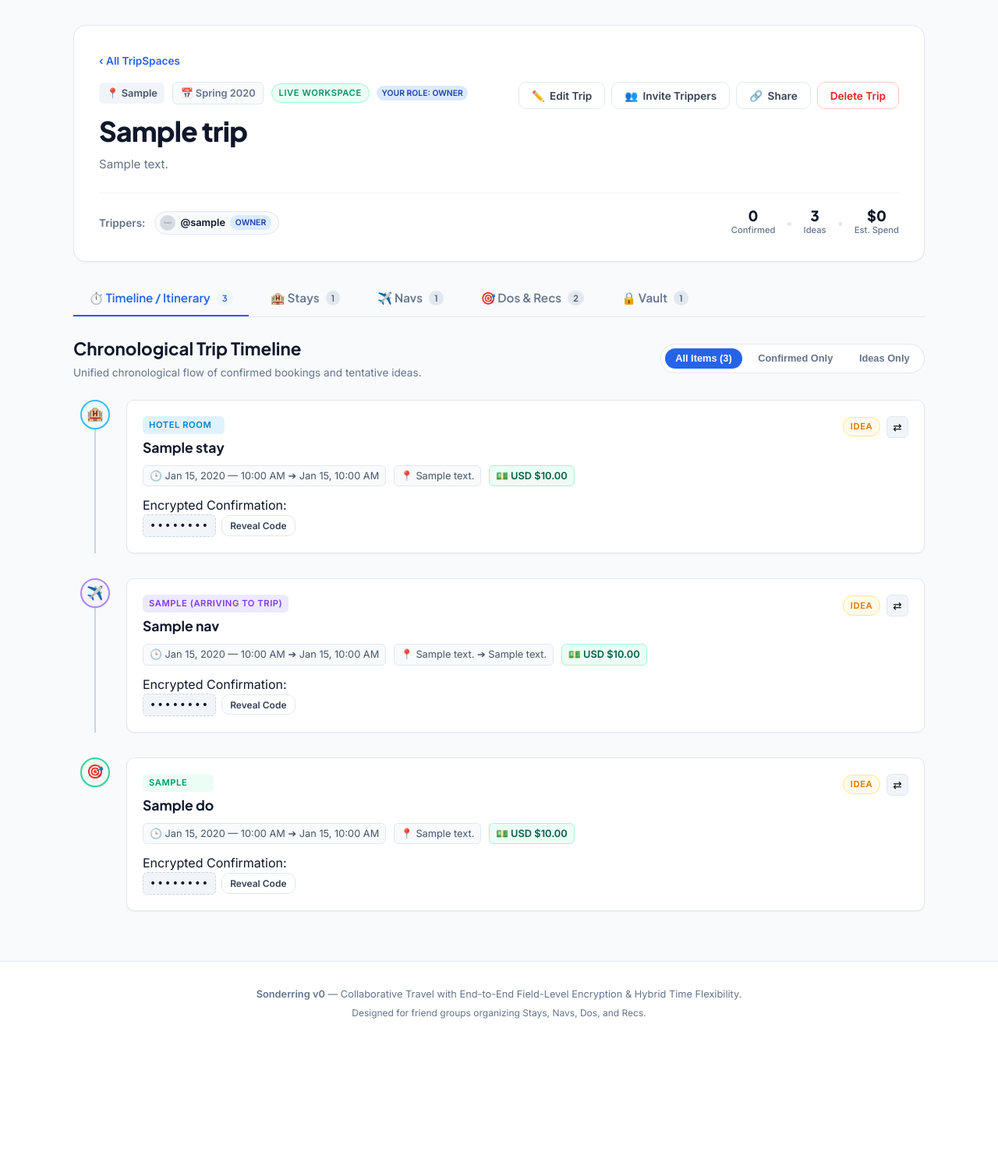
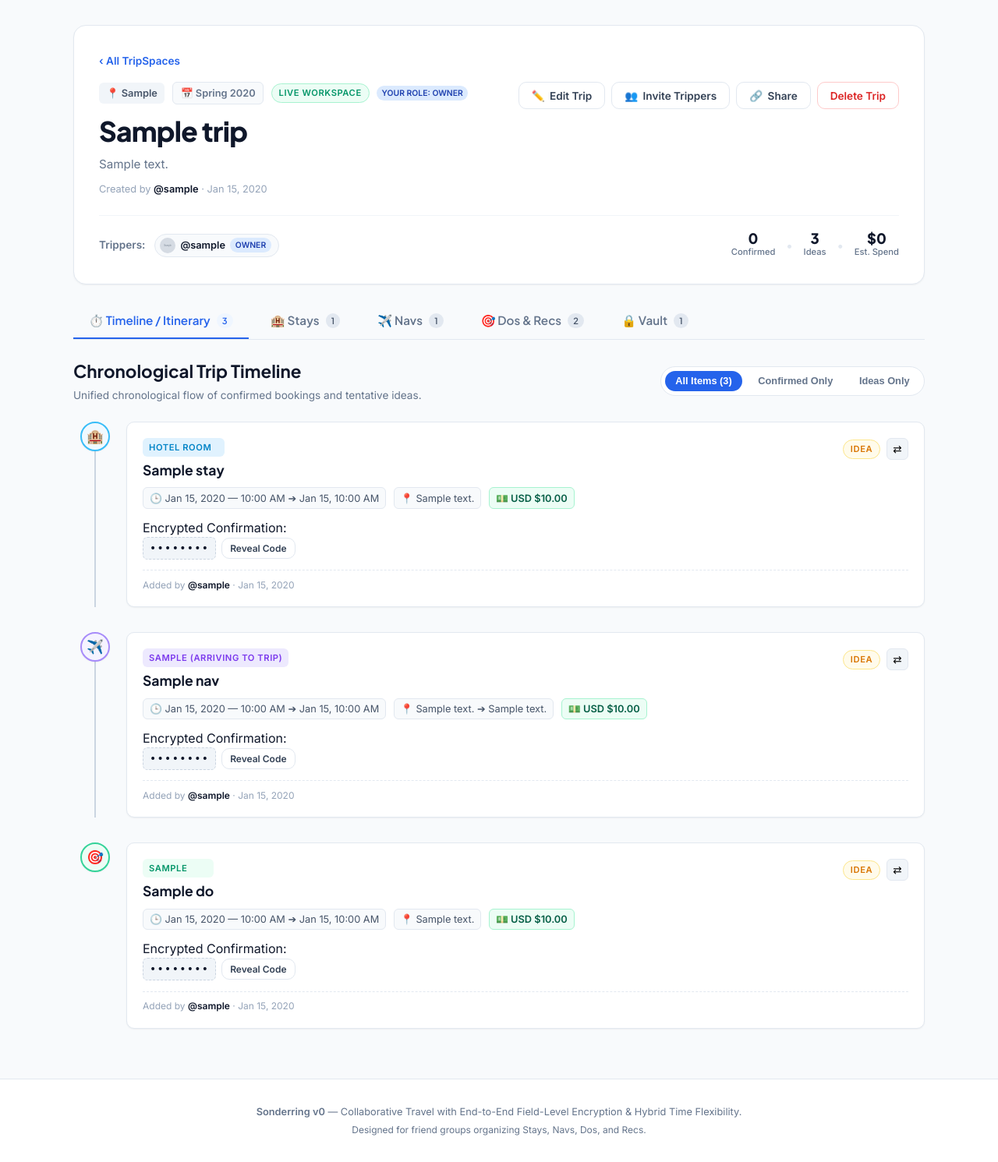
Before and after one commit to leila-gleich/sonderring, a Django app: page /trips/00000000-0000-0000-0000-000000000001/ in a window 1280 px wide. Shown: the part 68-1559 px from the top of the page at 78% size. Before the commit the page ends 1375 px from the top, so only its background shows below. Run offline with Django 4.2, Linux system fonts and the light colour scheme; tables that the repository leaves empty hold one stand-in row (values such as "Sample post"); grey boxes marked "Sample" are stand-in pictures.

```diff
--- /dev/null
+++ b/core/context_processors.py
@@ -0,0 +1,9 @@
+from django.conf import settings
+
+def auth_feature_flags(request):
+    """
+    Exposes authentication and OAuth feature flags to all templates.
+    """
+    return {
+        'ENABLE_GOOGLE_OAUTH': getattr(settings, 'ENABLE_GOOGLE_OAUTH', False),
+    }
--- a/static/css/style.css
+++ b/static/css/style.css
@@ -2299,3 +2299,44 @@ body {
 .btn-block {
     width: 100%;
 }
+
+/* ==========================================
+   Attribution & Audit Display
+   ========================================== */
+.workspace-attribution {
+    display: flex;
+    flex-wrap: wrap;
+    align-items: center;
+    gap: 0.5rem;
+    margin-top: 0.6rem;
+    font-size: 0.8rem;
+    color: var(--text-light);
+}
+
+.workspace-attribution strong {
+    color: var(--text-main);
+    font-weight: 600;
+}
+
+.card-attribution-bar {
+    display: flex;
+    flex-wrap: wrap;
+    align-items: center;
+    gap: 0.35rem;
+    margin-top: 0.85rem;
+    padding-top: 0.65rem;
+    border-top: 1px dashed var(--border-color);
+    font-size: 0.75rem;
+    color: var(--text-light);
+    line-height: 1.3;
+}
+
+.card-attribution-bar strong {
+    color: var(--text-main);
+    font-weight: 600;
+}
+
+.attr-editor {
+    color: var(--primary);
+    font-weight: 500;
+}
--- a/templates/partials/nav_card.html
+++ b/templates/partials/nav_card.html
@@ -18,7 +18,7 @@
             <span class="status-pill status-{{ nav.status|lower }} status-badge-nav-{{ nav.id }}">
                 {{ nav.get_status_display }}
             </span>
-            {% if can_edit %}
+            {% if can_edit or nav.created_by == current_user %}
             <button type="button" class="btn-toggle-status" onclick="toggleItemStatus('nav', '{{ nav.id }}', this)" title="Toggle Confirmed / Idea">
                 ⇄
             </button>
@@ -102,10 +102,19 @@
         <a href="{{ nav.booking_link }}" target="_blank" class="btn btn-sm btn-secondary">Booking Link ↗</a>
         {% endif %}
     </div>
+
+    <div class="card-attribution-bar">
+        <span class="attr-author">Added by <strong>@{{ nav.created_by.handle|default:"traveler" }}</strong> · {{ nav.created_at|date:"M d, Y" }}</span>
+        {% if nav.updated_by and nav.updated_by != nav.created_by %}
+        <span class="attr-editor">· Last edited by <strong>@{{ nav.updated_by.handle }}</strong> ({{ nav.updated_at|timesince }} ago)</span>
+        {% elif nav.updated_by and nav.updated_at != nav.created_at %}
+        <span class="attr-editor">· Edited {{ nav.updated_at|timesince }} ago</span>
+        {% endif %}
+    </div>
 </div>
 
 <!-- EDIT NAV MODAL -->
-{% if can_edit %}
+{% if can_edit or nav.created_by == current_user %}
 <div id="editNavModal_{{ nav.id }}" class="modal-backdrop">
     <div class="modal-card">
         <div class="modal-header">
--- a/templates/trip_workspace.html
+++ b/templates/trip_workspace.html
@@ -34,6 +34,14 @@
             {% if trip.description %}
             <p class="workspace-desc">{{ trip.description }}</p>
             {% endif %}
+            <div class="workspace-attribution">
+                <span class="attr-tag">Created by <strong>@{{ trip.created_by.handle }}</strong> · {{ trip.created_at|date:"M d, Y" }}</span>
+                {% if trip.updated_by and trip.updated_by != trip.created_by %}
+                <span class="attr-tag attr-editor">· Last edited by <strong>@{{ trip.updated_by.handle }}</strong> ({{ trip.updated_at|timesince }} ago)</span>
+                {% elif trip.updated_by and trip.updated_at != trip.created_at %}
+                <span class="attr-tag attr-editor">· Edited {{ trip.updated_at|timesince }} ago</span>
+                {% endif %}
+            </div>
         </div>
 
         <div class="workspace-actions">
@@ -159,7 +167,7 @@
                         <span class="status-pill status-{{ item.status|lower }} status-badge-{{ item.type }}-{{ item.id }}">
                             {{ item.status|title }}
                         </span>
-                        {% if can_edit %}
+                        {% if can_edit or item.obj.created_by == current_user %}
                         <button type="button" class="btn-toggle-status" onclick="toggleItemStatus('{{ item.type }}', '{{ item.id }}', this)" title="Toggle Confirmed / Idea">
                             ⇄
                         </button>
@@ -195,6 +203,15 @@
                     </div>
                 </div>
                 {% endif %}
+
+                <div class="card-attribution-bar">
+                    <span class="attr-author">Added by <strong>@{{ item.obj.created_by.handle|default:"traveler" }}</strong> · {{ item.obj.created_at|date:"M d, Y" }}</span>
+                    {% if item.obj.updated_by and item.obj.updated_by != item.obj.created_by %}
+                    <span class="attr-editor">· Last edited by <strong>@{{ item.obj.updated_by.handle }}</strong> ({{ item.obj.updated_at|timesince }} ago)</span>
+                    {% elif item.obj.updated_by and item.obj.updated_at != item.obj.created_at %}
+                    <span class="attr-editor">· Edited {{ item.obj.updated_at|timesince }} ago</span>
+                    {% endif %}
+                </div>
             </div>
         </div>
         {% endfor %}
@@ -237,7 +254,7 @@
                     <span class="status-pill status-{{ stay.status|lower }} status-badge-stay-{{ stay.id }}">
                         {{ stay.get_status_display }}
                     </span>
-                    {% if can_edit %}
+                    {% if can_edit or stay.created_by == current_user %}
                     <button type="button" class="btn-toggle-status" onclick="toggleItemStatus('stay', '{{ stay.id }}', this)" title="Toggle Confirmed / Idea">
                         ⇄
                     </button>
@@ -299,10 +316,19 @@
                 <a href="{{ stay.booking_link }}" target="_blank" class="btn btn-sm btn-secondary">Booking Link ↗</a>
                 {% endif %}
             </div>
+
+            <div class="card-attribution-bar">
+                <span class="attr-author">Added by <strong>@{{ stay.created_by.handle|default:"traveler" }}</strong> · {{ stay.created_at|date:"M d, Y" }}</span>
+                {% if stay.updated_by and stay.updated_by != stay.created_by %}
+                <span class="attr-editor">· Last edited by <strong>@{{ stay.updated_by.handle }}</strong> ({{ stay.updated_at|timesince }} ago)</span>
+                {% elif stay.updated_by and stay.updated_at != stay.created_at %}
+                <span class="attr-editor">· Edited {{ stay.updated_at|timesince }} ago</span>
+                {% endif %}
+            </div>
         </div>
 
         <!-- EDIT STAY MODAL -->
-        {% if can_edit %}
+        {% if can_edit or stay.created_by == current_user %}
         <div id="editStayModal_{{ stay.id }}" class="modal-backdrop">
             <div class="modal-card">
                 <div class="modal-header">
@@ -447,7 +473,7 @@
         {% if navs_start_end %}
         <div class="items-grid">
             {% for nav in navs_start_end %}
-            {% include 'partials/nav_card.html' with nav=nav can_edit=can_edit trip=trip %}
+            {% include 'partials/nav_card.html' with nav=nav can_edit=can_edit trip=trip current_user=current_user %}
             {% endfor %}
         </div>
         {% else %}
@@ -461,7 +487,7 @@
         {% if navs_mid_trip %}
         <div class="items-grid">
             {% for nav in navs_mid_trip %}
-            {% include 'partials/nav_card.html' with nav=nav can_edit=can_edit trip=trip %}
+            {% include 'partials/nav_card.html' with nav=nav can_edit=can_edit trip=trip current_user=current_user %}
             {% endfor %}
         </div>
         {% else %}
@@ -507,7 +533,7 @@
                         <span class="status-pill status-{{ do_item.status|lower }} status-badge-do-{{ do_item.id }}">
                             {{ do_item.get_status_display }}
                         </span>
-                        {% if can_edit %}
+                        {% if can_edit or do_item.created_by == current_user %}
                         <button type="button" class="btn-toggle-status" onclick="toggleItemStatus('do', '{{ do_item.id }}', this)">⇄</button>
                         <button type="button" class="btn-card-action" onclick="openModal('editDoModal_{{ do_item.id }}')">✏️</button>
                         <button type="button" class="btn-card-action btn-card-delete" onclick="openModal('deleteDoModal_{{ do_item.id }}')">🗑️</button>
@@ -557,10 +583,19 @@
                     </div>
                     {% endif %}
                 </div>
+
+                <div class="card-attribution-bar">
+                    <span class="attr-author">Added by <strong>@{{ do_item.created_by.handle|default:"traveler" }}</strong> · {{ do_item.created_at|date:"M d, Y" }}</span>
+                    {% if do_item.updated_by and do_item.updated_by != do_item.created_by %}
+                    <span class="attr-editor">· Last edited by <strong>@{{ do_item.updated_by.handle }}</strong> ({{ do_item.updated_at|timesince }} ago)</span>
+                    {% elif do_item.updated_by and do_item.updated_at != do_item.created_at %}
+                    <span class="attr-editor">· Edited {{ do_item.updated_at|timesince }} ago</span>
+                    {% endif %}
+                </div>
             </div>
 
             <!-- EDIT DO MODAL -->
-            {% if can_edit %}
+            {% if can_edit or do_item.created_by == current_user %}
             <div id="editDoModal_{{ do_item.id }}" class="modal-backdrop">
                 <div class="modal-card">
                     <div class="modal-header">
@@ -672,7 +707,7 @@
                     {% if rec.recommended_by %}
                     <span class="rec-recommender">by @{{ rec.recommended_by.handle }}</span>
                     {% endif %}
-                    {% if can_edit %}
+                    {% if can_edit or rec.recommended_by == current_user %}
                     <div class="rec-header-actions">
                         <button type="button" class="btn-card-action" onclick="openModal('editRecModal_{{ rec.id }}')" title="Edit Rec">✏️</button>
                         <button type="button" class="btn-card-action btn-card-delete" onclick="openModal('deleteRecModal_{{ rec.id }}')" title="Delete Rec">🗑️</button>
@@ -700,10 +735,19 @@
                     <a href="{{ rec.link }}" target="_blank" class="btn btn-sm btn-outline">Link ↗</a>
                     {% endif %}
                 </div>
+
+                <div class="card-attribution-bar">
+                    <span class="attr-author">Added by <strong>@{{ rec.recommended_by.handle|default:"friend" }}</strong> · {{ rec.created_at|date:"M d, Y" }}</span>
+                    {% if rec.updated_by and rec.updated_by != rec.recommended_by %}
+                    <span class="attr-editor">· Last edited by <strong>@{{ rec.updated_by.handle }}</strong> ({{ rec.updated_at|timesince }} ago)</span>
+                    {% elif rec.updated_by and rec.updated_at != rec.created_at %}
+                    <span class="attr-editor">· Edited {{ rec.updated_at|timesince }} ago</span>
+                    {% endif %}
+                </div>
             </div>
 
             <!-- EDIT REC MODAL -->
-            {% if can_edit %}
+            {% if can_edit or rec.recommended_by == current_user %}
             <div id="editRecModal_{{ rec.id }}" class="modal-backdrop">
                 <div class="modal-card">
                     <div class="modal-header">
```
Also changed, not shown: config/settings.py (+11 -0 lines), core/admin.py (+18 -2 lines), core/management/commands/seed_data.py (+11 -0 lines), core/models.py (+106 -0 lines), db/schema.sql (+22 -0 lines), core/migrations/0004_userprofile_is_active_userprofile_last_login_and_more.py (added).
